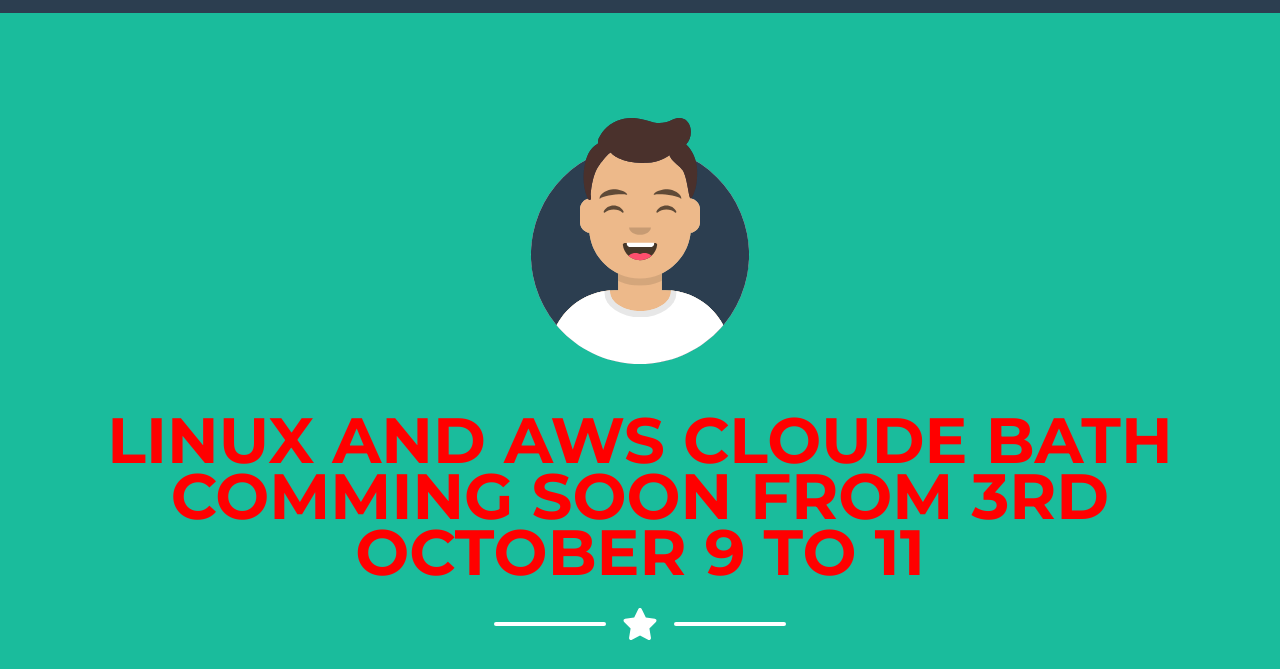
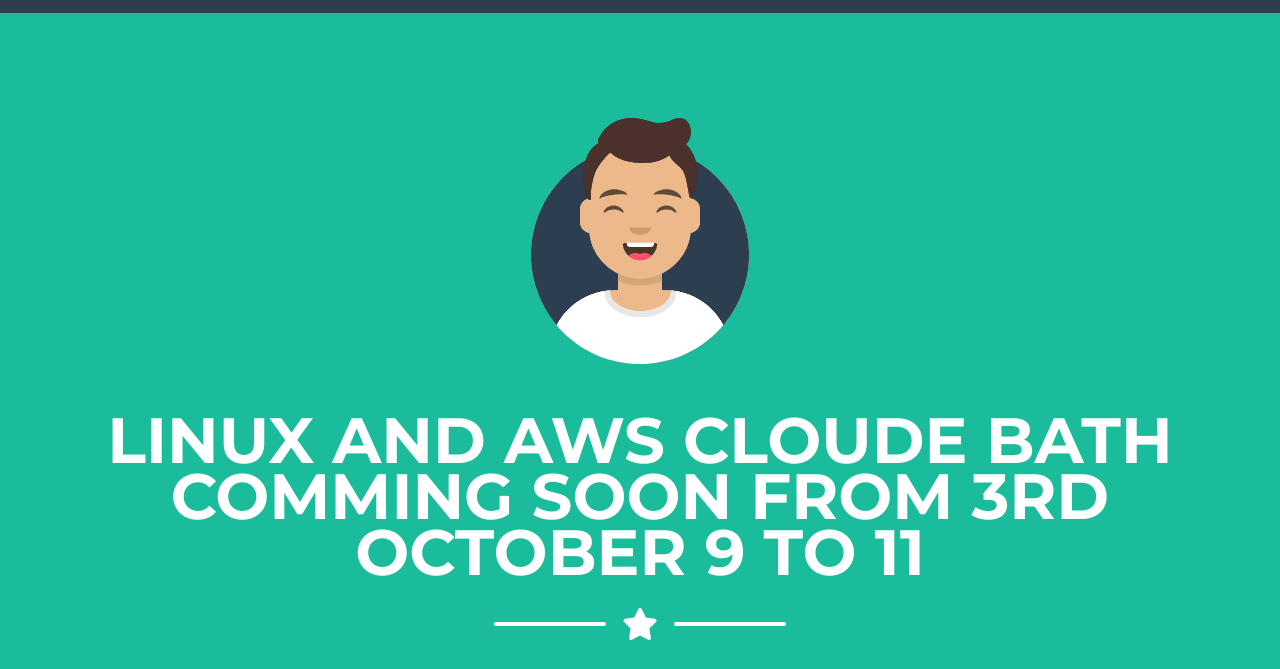
Before and after one commit to reeteshc/reetesh-portfolio, a plain HTML site: page index.html in a window 1280 px wide. Shown: the part 91-760 px from the top of the page. Drawn offline with nearby package versions, Linux system fonts and the light colour scheme.

Commit message:
New Code Changes

```diff
--- a/index.html
+++ b/index.html
@@ -41,7 +41,7 @@
                 <img class="masthead-avatar mb-5" src="assets/img/avataaars.svg" alt="..." />
                 <!-- Masthead Heading-->
                 <h1 class="masthead-heading text-uppercase mb-0">
-                    <a href="https://bit.ly/tws-junoon" style="text-decoration: none; color: red;">
+                    <a href="https://bit.ly/tws-junoon" style="text-decoration: none; color: inherit;">
                         Linux and Aws Cloude Bath Comming Soon FROM 3rd October 9 to 11
                     </a>
                 </h1>
```
